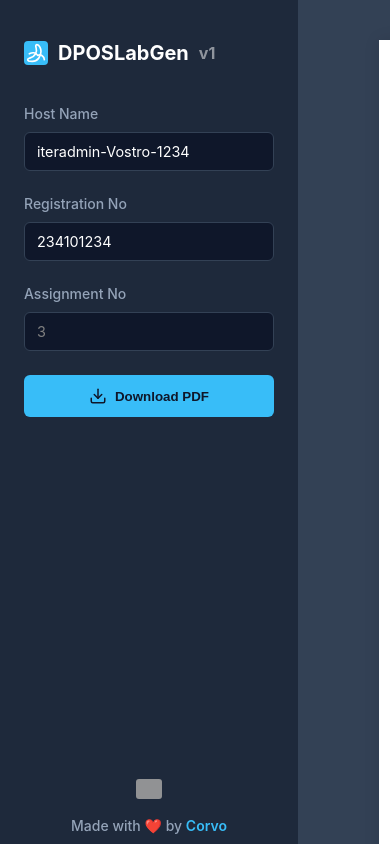
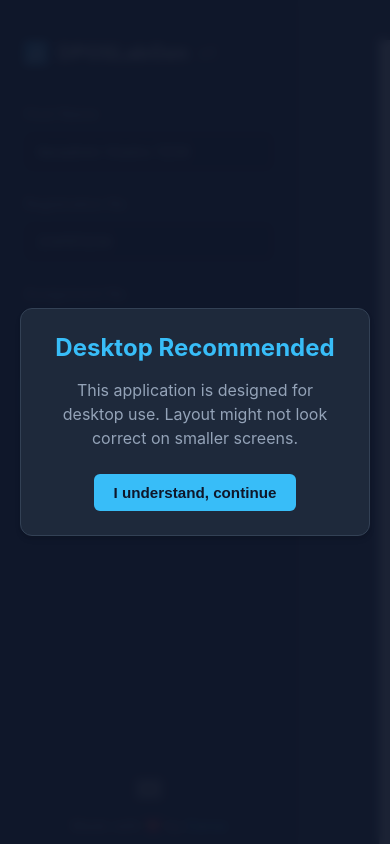
Before and after one commit to Udbhav227/dos-lab-assignment-generator, a React (Vite) app: page / in a window 390 px wide. Built offline with nearby package versions, Linux system fonts and the light colour scheme; grey boxes are pictures that could not be loaded.

Commit message:
add mobile warning

```diff
--- a/src/App.jsx
+++ b/src/App.jsx
@@ -38,6 +38,62 @@ const GlobalStyles = createGlobalStyle`
   }
 `;
 
+const MobileWarningOverlay = styled.div`
+  position: fixed;
+  inset: 0;
+  background: rgba(15, 23, 42, 0.95);
+  z-index: 50;
+  display: flex;
+  align-items: center;
+  justify-content: center;
+  padding: 20px;
+  backdrop-filter: blur(5px);
+
+  @media (min-width: 1025px) {
+    display: none;
+  }
+`;
+
+const WarningBox = styled.div`
+  background: #1e293b;
+  border: 1px solid #334155;
+  border-radius: 12px;
+  padding: 24px;
+  max-width: 400px;
+  text-align: center;
+  box-shadow: 0 4px 6px -1px rgba(0, 0, 0, 0.1),
+    0 2px 4px -1px rgba(0, 0, 0, 0.06);
+
+  h2 {
+    color: #38bdf8;
+    margin-top: 0;
+    font-size: 1.5rem;
+    margin-bottom: 12px;
+  }
+
+  p {
+    color: #94a3b8;
+    line-height: 1.5;
+    margin-bottom: 24px;
+  }
+`;
+
+const ContinueButton = styled.button`
+  background: #38bdf8;
+  color: #0f172a;
+  border: none;
+  padding: 10px 20px;
+  border-radius: 6px;
+  font-weight: 600;
+  font-size: 0.95rem;
+  cursor: pointer;
+  transition: opacity 0.2s;
+
+  &:hover {
+    opacity: 0.9;
+  }
+`;
+
 const Layout = styled.div`
   display: flex;
   height: 100vh;
@@ -70,6 +126,7 @@ export default function App() {
     regNo: "234101234",
     assignNo: "3",
   });
+  const [showMobileWarning, setShowMobileWarning] = useState(true);
 
   const generatePDF = () => {
     const doc = new jsPDF();
@@ -81,7 +138,7 @@ export default function App() {
     const fontSize = 10;
     const contentWidth = pageWidth - margin * 2;
 
-    let cursorY = 10;
+    let cursorY = 20;
 
     doc.setFont("courier", "normal");
     doc.setFontSize(fontSize);
@@ -89,17 +146,17 @@ export default function App() {
     const checkPageBreak = (heightNeeded = lineHeight) => {
       if (cursorY + heightNeeded > pageHeight - margin) {
         doc.addPage();
-        cursorY = 20; // Reset to top margin
+        cursorY = 20;
       }
     };
 
     const drawPrompt = (cmd) => {
-      const userHost = `${"student"}@${config.hostName}`;
+      const userHost = `student@${config.hostName}`;
       const path = `~/DOS_${config.regNo}/DOSass${config.assignNo}`;
 
       checkPageBreak();
 
-      doc.setTextColor(78, 154, 6); // #4e9a06
+      doc.setTextColor(78, 154, 6);
       doc.setFont("courier", "bold");
       doc.text(userHost, margin, cursorY);
       const userWidth = doc.getTextWidth(userHost);
@@ -108,7 +165,7 @@ export default function App() {
       doc.text(":", margin + userWidth, cursorY);
       const sep1Width = doc.getTextWidth(":");
 
-      doc.setTextColor(52, 101, 164); // #3465a4
+      doc.setTextColor(52, 101, 164);
       doc.text(path, margin + userWidth + sep1Width, cursorY);
       const pathWidth = doc.getTextWidth(path);
 
@@ -118,7 +175,7 @@ export default function App() {
 
       if (cmd) {
         const startX = margin + userWidth + sep1Width + pathWidth + sep2Width;
-        doc.setFont("courier", "normal"); // Commands aren't usually bold in terminals, but adjustable
+        doc.setFont("courier", "normal");
         doc.text(cmd, startX, cursorY);
       }
 
@@ -129,7 +186,7 @@ export default function App() {
       if (!text) return;
 
       doc.setFont("courier", "normal");
-      doc.setTextColor(0, 0, 0); // Black
+      doc.setTextColor(0, 0, 0);
 
       const lines = doc.splitTextToSize(text, contentWidth);
 
@@ -142,19 +199,19 @@ export default function App() {
 
     const drawHeader = (id, text) => {
       checkPageBreak(lineHeight * 2);
-      cursorY += 5; // Extra spacing before header
+      cursorY += 5;
 
       doc.setFont("courier", "bold");
-      doc.setTextColor(100, 100, 100); // Greyish
+      doc.setTextColor(100, 100, 100);
       doc.text(`QUESTION ${id}: ${text.toUpperCase()}`, margin, cursorY);
 
       const textWidth = doc.getTextWidth(
         `QUESTION ${id}: ${text.toUpperCase()}`
       );
-      doc.setDrawColor(221, 221, 221); // Light grey line
+      doc.setDrawColor(221, 221, 221);
       doc.line(margin, cursorY + 1, margin + textWidth, cursorY + 1);
 
-      doc.setFont("courier", "normal"); // Reset
+      doc.setFont("courier", "normal");
       cursorY += lineHeight * 1.5;
     };
 
@@ -186,6 +243,22 @@ export default function App() {
   return (
     <>
       <GlobalStyles />
+
+      {showMobileWarning && (
+        <MobileWarningOverlay>
+          <WarningBox>
+            <h2>Desktop Recommended</h2>
+            <p>
+              This application is designed for desktop use. Layout might not
+              look correct on smaller screens.
+            </p>
+            <ContinueButton onClick={() => setShowMobileWarning(false)}>
+              I understand, continue
+            </ContinueButton>
+          </WarningBox>
+        </MobileWarningOverlay>
+      )}
+
       <Layout>
         <Controls config={config} setConfig={setConfig} onPrint={generatePDF} />
 
```
